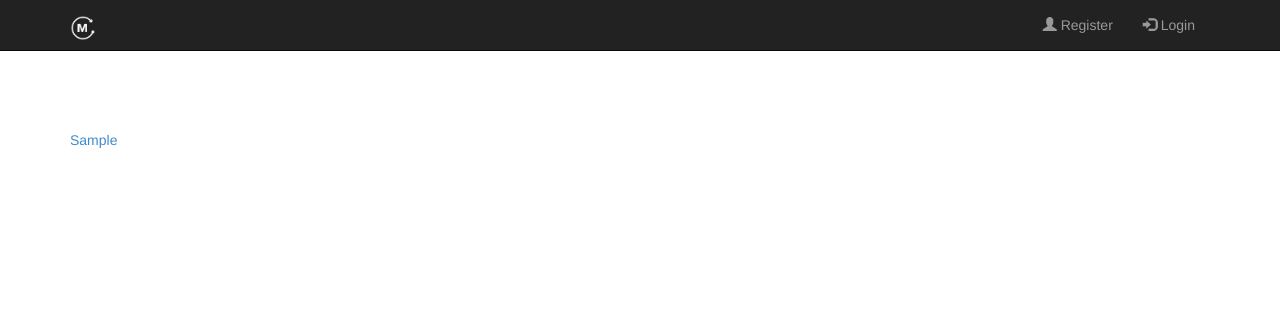
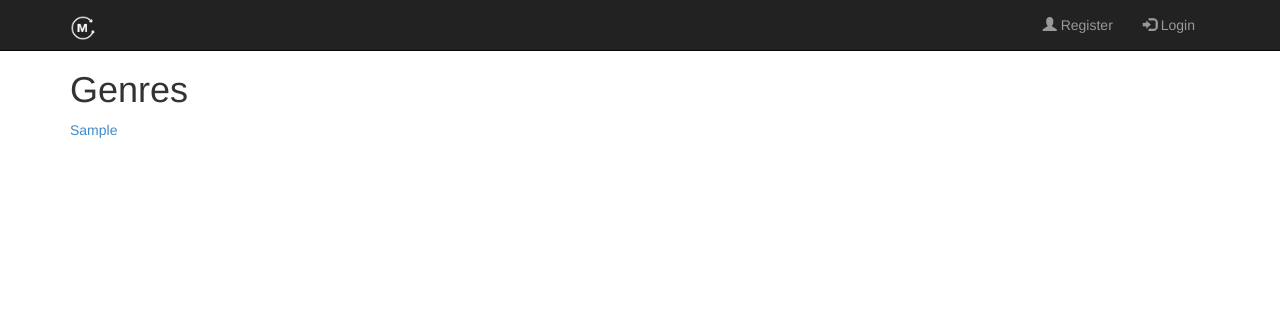
Before and after one commit to ClareCat/Mixt., a Flask app: page / in a window 1280 px wide. Shown: the top 311 px of the page. Run offline with Flask 2, Linux system fonts and the light colour scheme; tables that the repository leaves empty hold one stand-in row (values such as "Sample post"); some libraries are stand-ins or nearby versions.

Commit message:
Added styles to genres page

```diff
--- a/templates/index.html
+++ b/templates/index.html
@@ -1,7 +1,7 @@
 {% extends 'base.html' %}
 {% block content %}
 <div class="container">
-	<div class="starter-template"></div>
+	<h1>Genres</h1>
 {% if genres %}
 {% for genre in genres %}
 		<a href="/genre/{{ genre }}">{{ genre }}</a>
--- a/templates/uploads.html
+++ b/templates/uploads.html
@@ -24,7 +24,7 @@
 						<td>{{ data.genre}}</td>
 						<td>{{ data.label }}</td>
 						<td>{{ data.year }}</td>
-						<td><a href="edit/{{ data.id }}">Edit</a></td>
+						<td><a class='btn btn-info btn-xs' href="edit/{{ data.id }}"><span class="glyphicon glyphicon-edit"></span> Edit</a></td>
 					</tr>
 				{% endfor %}
 				{% endif %}
```
